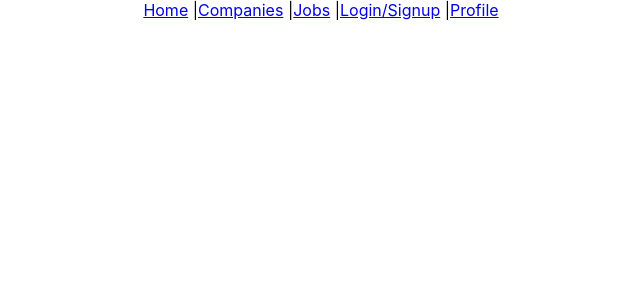
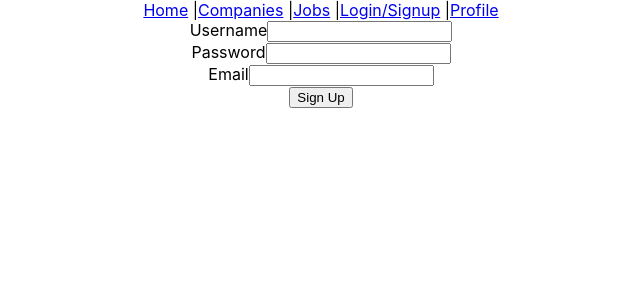
Before and after one commit to rdrayer/43.2_react-jobly, a React (Create React App) app in the folder frontend/: page /signup in a window 1280 px wide. Shown: the top 300 px of the page, without its empty margins (319-959 px from the left). Built offline with nearby package versions, Linux system fonts and the light colour scheme; no server answers.

Commit message:
started login/signup components and functions

```diff
--- a/frontend/package.json
+++ b/frontend/package.json
@@ -9,6 +9,7 @@
     "axios": "^1.6.7",
     "buffer": "^6.0.3",
     "https-browserify": "^1.0.0",
+    "jwt-decode": "^4.0.0",
     "os-browserify": "^0.3.0",
     "process": "^0.11.10",
     "react": "^18.2.0",
--- a/frontend/src/App.js
+++ b/frontend/src/App.js
@@ -1,4 +1,4 @@
-import React , { useState } from "react";
+import React , { useState, useEffect, createContext } from "react";
 import { BrowserRouter, Routes, Route } from "react-router-dom";
 import './App.css';
 import JoblyApi from "./api";
@@ -7,12 +7,45 @@ import NavBar from "./NavBar";
 import CompanyList from "./CompanyList";
 import CompanyDetail from "./CompanyDetail";
 import JobsList from "./JobsList";
-//import Login from
-//import Profile from
+import JobDetail from "./JobDetail";
+import { jwtDecode } from 'jwt-decode';
+import Login from "./Login";
+import SignUp from "./SignUp";
+
+export const UserContext = createContext();
 
 function App() {
+  const [token, setToken] = useState(null);
+  const [currentUser, setCurrentUser] = useState(null);
+
+  useEffect(() => {
+    if (token) {
+      const user = jwtDecode(token);
+      JoblyApi.token = token;
+      setCurrentUser(user);
+    } else {
+      setCurrentUser(null);
+    }
+  }, [token]);
+
+  async function login(loginData) {
+    const token = await JoblyApi.loging(loginData);
+    setToken(token);
+  }
+
+  async function signup(signupData) {
+    const token = await JoblyApi.signup(signupData);
+    setToken(token);
+  }
+
+  function logout() {
+    setToken(null);
+    setCurrentUser(null);
+  }
+
   return (
     <div className="App">
+      <UserContext.Provider value={{ currentUser, logout }}>
         <BrowserRouter>
           <NavBar />
           <main>
@@ -21,15 +54,17 @@ function App() {
               <Route path="/companies" element={<CompanyList />} />
               <Route path="/companies/:handle" element={<CompanyDetail />} />
               <Route path="/jobs" element={<JobsList />} />
+              <Route path="/jobs/:id" element={<JobDetail />}/>
+              <Route path="/login" element={<Login login={login} />} />
+              <Route path="/signup" element={<SignUp signup={signup} />} />
               {/*
-            <Route path="/login" element={<Login />} />
-            <Route path="/signup" element={<SignUp />} />
               <Route path="/profile" element={<Profile />} />
               */}
               <Route element={<p>Hmm, I can't seem to find the page you're looking for.</p>} />
             </Routes>
           </main>
         </BrowserRouter>
+      </UserContext.Provider>
     </div>
   );
 }
--- a/frontend/src/CompanyCard.js
+++ b/frontend/src/CompanyCard.js
@@ -1,12 +1,17 @@
 // displays basic info about a company
 // it will be used within the company list component
+import React from "react";
+import { Link } from 'react-router-dom';
 
-function CompanyCard({ name, description, logoURL }) {
+function CompanyCard({ name, description, handle }) {
     return (
         <div>
-            <h2>{name}</h2>
+            <Link to={`/companies/${handle}`}>
+                <h2>{name}</h2>
+            </Link>
             <p>{description}</p>
         </div>
+
     )
 }
 
--- a/frontend/src/JobCard.js
+++ b/frontend/src/JobCard.js
@@ -1,11 +1,14 @@
 // displays basic info about a job
 // it will be used within the job list component
+import { Link } from 'react-router-dom';
 
-function JobCard({ title, company_handle, salary }) {
+function JobCard({ id, title, companyHandle, salary }) {
     return (
         <div>
-            <h2>{title}</h2>
-            <p>{company_handle}</p>
+            <Link to={`/jobs/${id}`}>
+                <h2>{title}</h2>
+            </Link>
+            <p>{companyHandle}</p>
             <p>{salary}</p>
         </div>
     )
--- /dev/null
+++ b/frontend/src/JobDetail.js
@@ -0,0 +1,37 @@
+import React, { useState, useEffect } from 'react';
+import { useParams } from 'react-router-dom';
+import JoblyApi from './api';
+
+function JobDetail() {
+    const [job, setJob] = useState(null);
+    // extract handle from URL params
+    const { id } = useParams();
+
+    useEffect(() => {
+        const fetchJob = async () => {
+            try {
+                const jobData = await JoblyApi.getJob(id);
+                // update state with fetched company
+                setJob(jobData);
+            } catch (err) {
+                console.error('Error fetching job', err);
+            }
+        };
+
+        fetchJob();
+    }, [id]);
+
+    if (!job) {
+        return <div>Loading...</div>;
+    }
+
+    return (
+        <div>
+            <h2>{job.title}</h2>
+            <p>{job.salary}</p>
+            <p>{job.company.handle}</p>
+        </div>
+    )
+}
+
+export default JobDetail;
--- a/frontend/src/JobsList.js
+++ b/frontend/src/JobsList.js
@@ -39,7 +39,8 @@ function JobsList() {
                         {jobs.map(j => (
                             <JobCard
                                 key={j.id}
-                                company_handle={j.company_handle}
+                                id={j.id}
+                                companyHandle={j.companyHandle}
                                 title={j.title}
                                 salary={j.salary}
                             />
--- /dev/null
+++ b/frontend/src/Login.js
@@ -0,0 +1,51 @@
+import React, { useState } from 'react';
+
+function Login({ login }) {
+    const [formData, setFormData] = useState({
+        username: '',
+        password: '',
+    });
+
+    const handleChange = (e) => {
+        const { name, value } = e.target;
+        setFormData(data => ({
+            ...data,
+            [name]: value,
+        }));
+    };
+
+    const handleSubmit = async (e) => {
+        e.preventDefault();
+        await login(formData);
+    };
+
+    return (
+        <form onSubmit={handleSubmit}>
+            <div>
+                <label htmlFor='username'>Username</label>
+                <input
+                    type="text"
+                    name="username"
+                    id="username"
+                    value={formData.username}
+                    onChange={handleChange}
+                    required
+                />
+            </div>
+            <div>
+                <label htmlFor="password">Password</label>
+                <input
+                    type="password"
+                    name="password"
+                    id="password"
+                    value={formData.password}
+                    onChange={handleChange}
+                    required
+                />
+            </div>
+            <button type="submit">Log In</button>
+        </form>
+    );
+}
+
+export default Login;
--- /dev/null
+++ b/frontend/src/SignUp.js
@@ -0,0 +1,64 @@
+import React, { useState } from 'react';
+
+function SignUp({ signup }) {
+  const [formData, setFormData] = useState({
+    username: '',
+    password: '',
+    email: '', // Add other fields as necessary
+  });
+
+  const handleChange = (e) => {
+    const { name, value } = e.target;
+    setFormData(data => ({
+      ...data,
+      [name]: value,
+    }));
+  };
+
+  const handleSubmit = async (e) => {
+    e.preventDefault();
+    await signup(formData); // Pass the formData to the signup function
+  };
+
+  return (
+    <form onSubmit={handleSubmit}>
+      <div>
+        <label htmlFor="username">Username</label>
+        <input
+          type="text"
+          name="username"
+          id="username"
+          value={formData.username}
+          onChange={handleChange}
+          required
+        />
+      </div>
+      <div>
+        <label htmlFor="password">Password</label>
+        <input
+          type="password"
+          name="password"
+          id="password"
+          value={formData.password}
+          onChange={handleChange}
+          required
+        />
+      </div>
+      <div>
+        <label htmlFor="email">Email</label>
+        <input
+          type="email"
+          name="email"
+          id="email"
+          value={formData.email}
+          onChange={handleChange}
+          required
+        />
+      </div>
+      {/* Add other input fields as necessary */}
+      <button type="submit">Sign Up</button>
+    </form>
+  );
+}
+
+export default SignUp;
--- a/frontend/src/api.js
+++ b/frontend/src/api.js
@@ -56,10 +56,16 @@ class JoblyApi {
     }
   }
 
+  static async getJob(id) {
+    let res = await this.request(`jobs/${id}`);
+    console.log(res.job);
+    return res.job;
+  }
+
   static async getJobs(title) {
     try {
       let res = await this.request("jobs", { title });
-      console.log(res.jobs);
+      //console.log(res.jobs);
       return res.jobs;
     } catch (error) {
       console.error("Error getting jobs:", error);
```
Also changed, not shown: 2 other files (tests, documents, lock files or other folders). Lines whose indentation alone changed are shown as unchanged.
